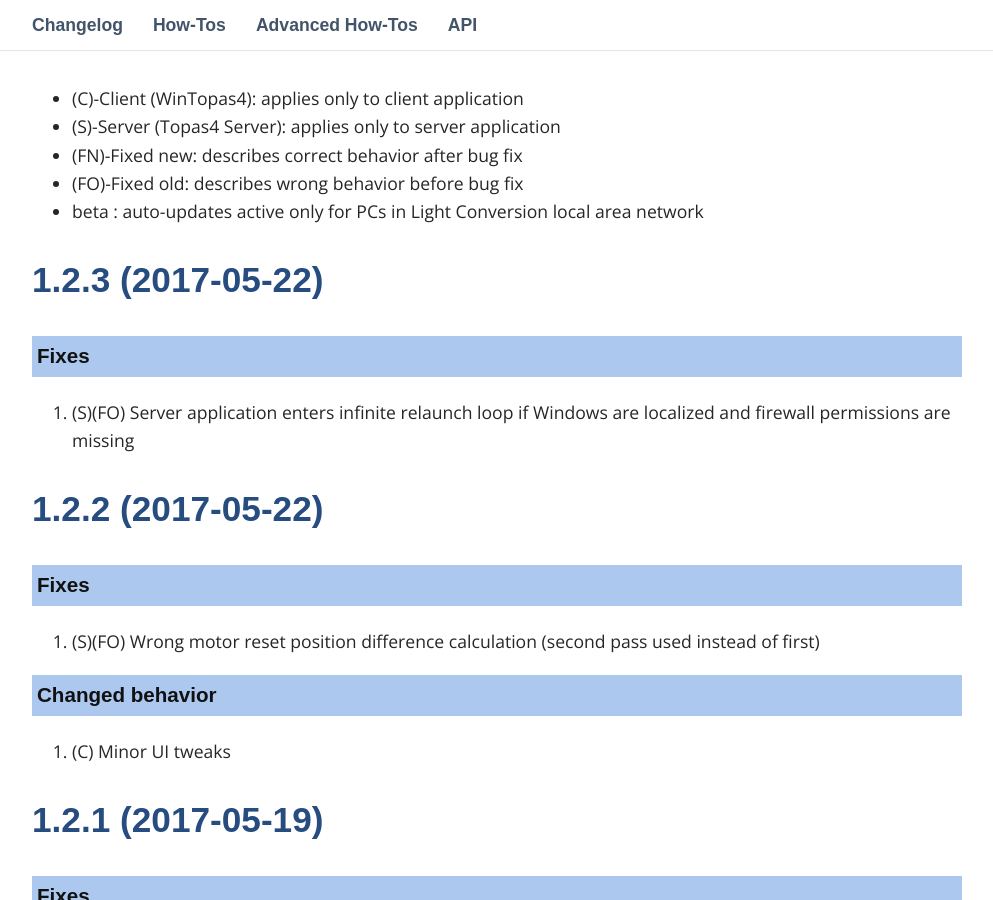
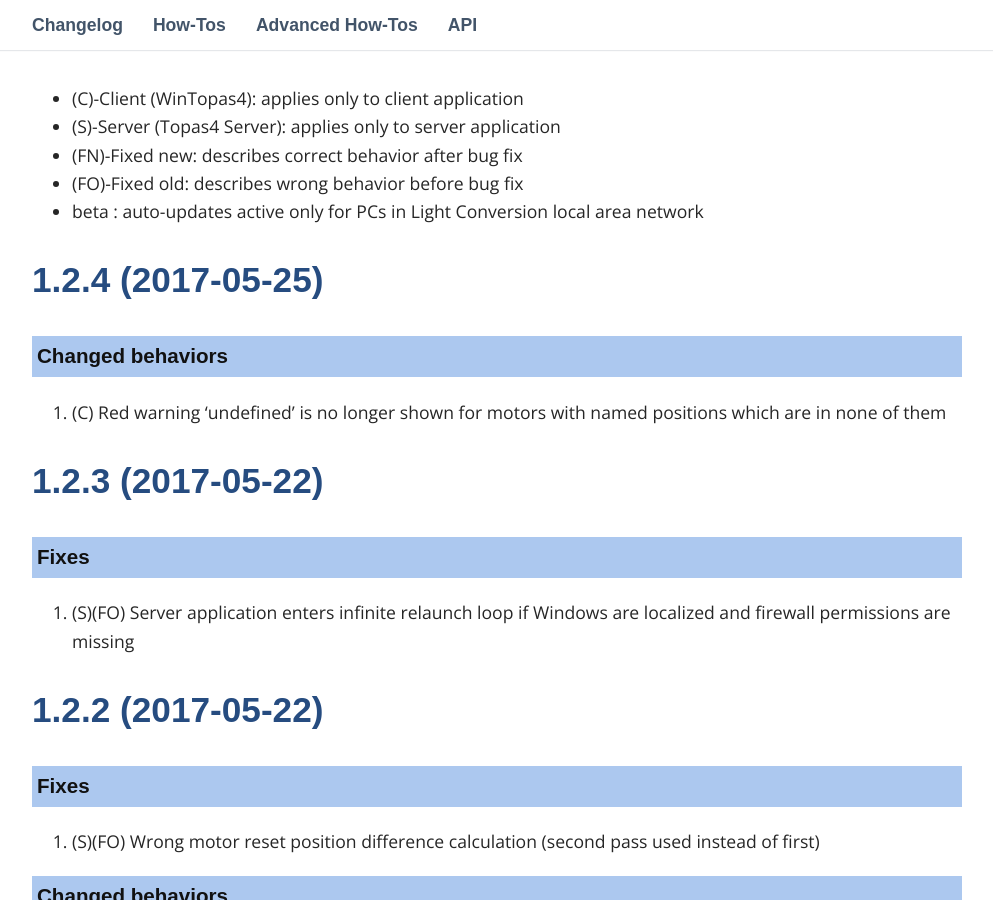
Before and after one commit to DomasM/Topas4InfoTemp00, a Jekyll site: the page built from _pages/03_changelog.md, in a window 1280 px wide and 900 px high, scrolled down 469 px. Shown: the whole window, without its empty margins (143-1136 px from the left). Built offline with Jekyll 4.4.1, drawn with Linux system fonts in a browser that asks for light colours; some web fonts are replaced; comment, search, counter and statistics services are not loaded; some of the changed text lies outside the part shown.

Commit message:
1.2.4 release

```diff
--- a/_pages/03_changelog.md
+++ b/_pages/03_changelog.md
@@ -19,6 +19,15 @@ permalink: /changelog/
 
 
 
+## 1.2.4 (2017-05-25)
+
+### Changed behaviors
+
+1. (C) Red warning 'undefined' is no longer shown for motors with named positions which are in none of them
+
+
+
+
 ## 1.2.3 (2017-05-22)
 
 ### Fixes
@@ -34,7 +43,7 @@ permalink: /changelog/
 
 1. (S)(FO) Wrong motor reset position difference calculation (second pass used instead of first)
 
-### Changed behavior
+### Changed behaviors
 
 1. (C) Minor UI tweaks
 
@@ -65,7 +74,7 @@ permalink: /changelog/
 
 1. (C) After Topas3 > Topas4 conversion user can start device as demo (without using actual hardware)
 
-### Changed behavior
+### Changed behaviors
 
 1. (C) Topas3 to Topas4 converter tries to guess named motor positions names for wavelength separators and some other motors with discrete positions
 1. (C) Other minor tweaks in Topas3 to Topas4 converter
```
